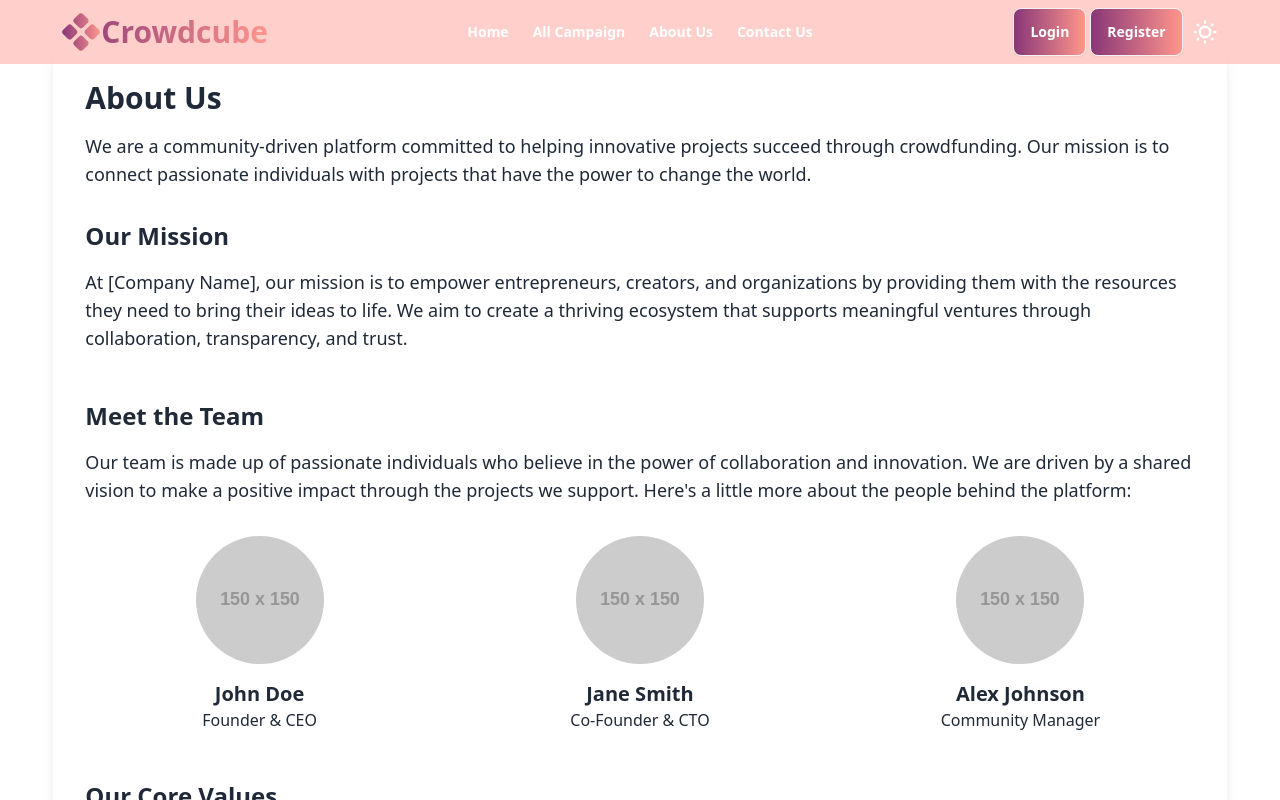
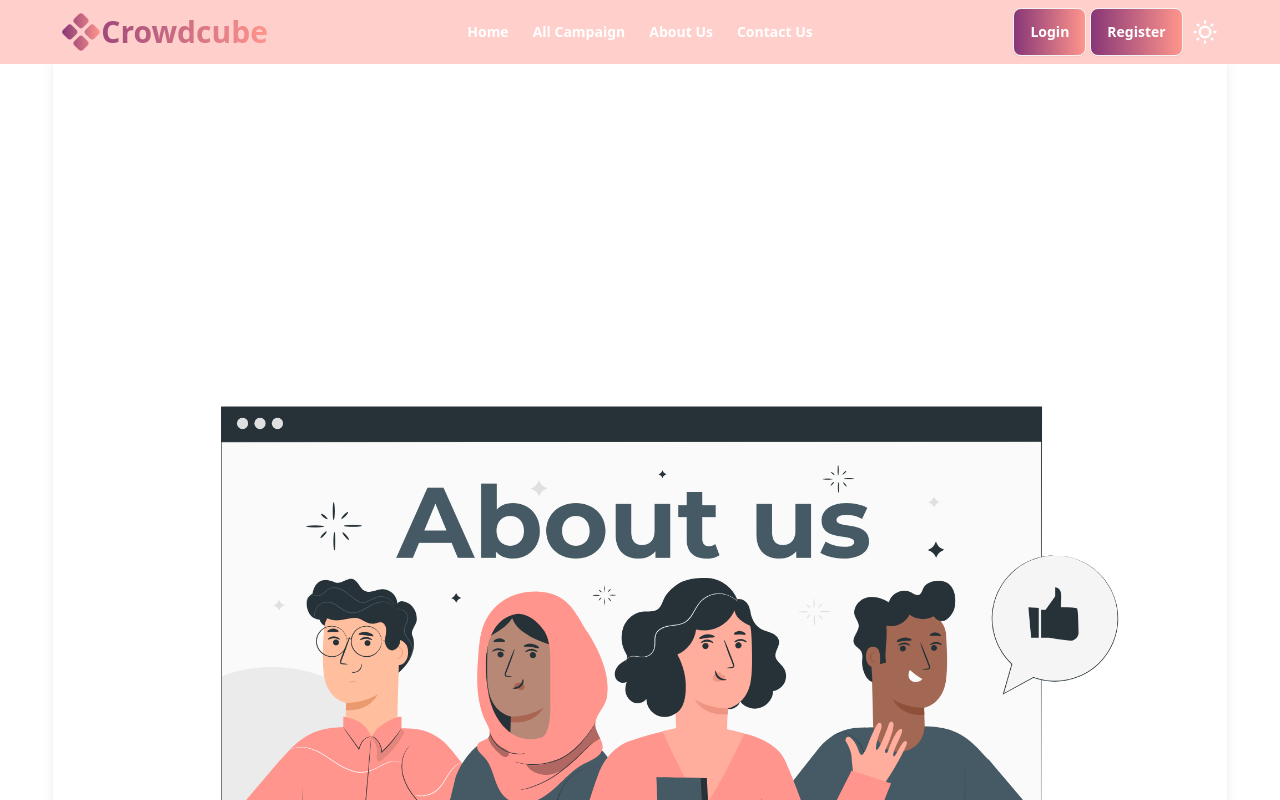
Before and after one commit to Sadia492/crowdcube, a React (Vite) app: page /about in a window 1280 px wide. Shown: the top 800 px of the page. Built offline with nearby package versions, Linux system fonts and the light colour scheme; no server answers.

Commit message:
navbar fixed

```diff
--- a/src/components/Navbar.jsx
+++ b/src/components/Navbar.jsx
@@ -31,10 +31,8 @@ export default function Navbar() {
       <NavLink to="/campaigns">
         <li>All Campaign</li>
       </NavLink>
-
-      <div
-        className={`flex lg:flex-row flex-col gap-4 ${!user ? "hidden" : ""}`}
-      >
+      {user && (
+        <>
           <NavLink to=" /addCampaign">
             <li>Add New Campaign</li>
           </NavLink>
@@ -44,7 +42,8 @@ export default function Navbar() {
           <NavLink to="/myDonations">
             <li>My Donation</li>
           </NavLink>
-      </div>
+        </>
+      )}
       <NavLink to="/about">
         <li>About Us</li>
       </NavLink>
--- a/src/pages/AboutUs.jsx
+++ b/src/pages/AboutUs.jsx
@@ -1,9 +1,13 @@
 import React from "react";
+import imgAbout from "../assets/About us page-pana.png";
 
 export default function AboutUs() {
   return (
-    <div className="min-h-screen  pt-12">
+    <div className="min-h-screen pt-12">
       <div className="w-11/12 mx-auto  shadow-lg rounded-lg p-8">
+        <div className="w-full">
+          <img src={imgAbout} className="w-full" alt="" />
+        </div>
         {/* Title */}
         <h2 className="text-3xl font-semibold mb-4">About Us</h2>
         <p className="text-lg  mb-8">
```
Also changed, not shown: src/assets/About us page-pana.png (added). Lines whose indentation alone changed are shown as unchanged.
